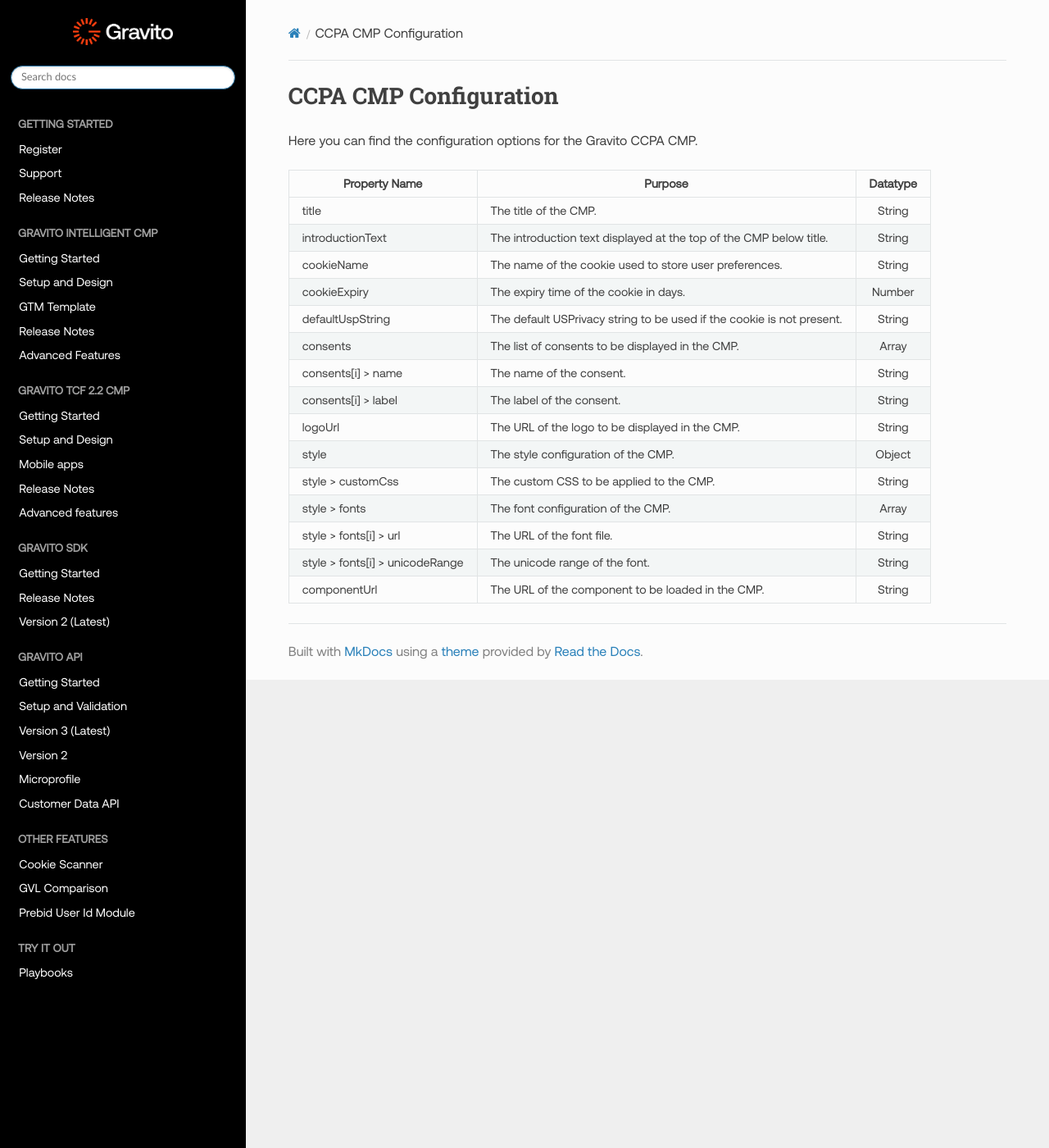
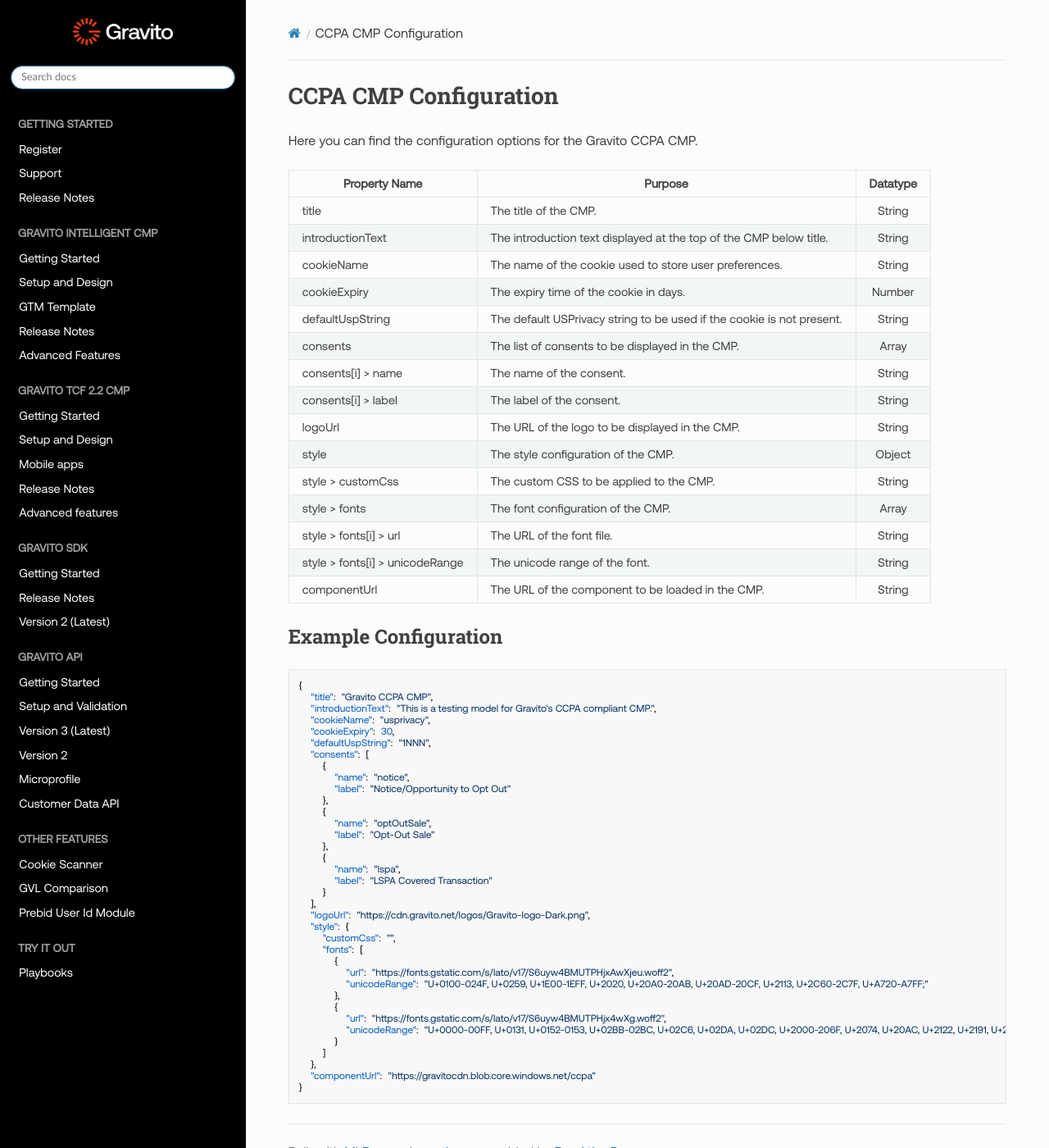
Before and after one commit to GravitoLtd/gravitoltd.github.io, an MkDocs documentation site: the page built from docs/Gravito_CCPA_CMP/Configuration.md, in a window 1280 px wide and 1400 px high. Shown: the whole window at 82% size. Built offline with MkDocs 1.6.1, drawn with Linux system fonts in a browser that asks for light colours; nearby versions of some CDN libraries.

Commit message:
Ccpa docs modification

````diff
--- a/docs/Gravito_CCPA_CMP/Configuration.md
+++ b/docs/Gravito_CCPA_CMP/Configuration.md
@@ -84,3 +84,44 @@
         <td style="text-align: center;">String</td>
     </tr>
 </table>
+
+## Example Configuration
+
+```json
+{
+  "title": "Gravito CCPA CMP",
+  "introductionText": "This is a testing model for Gravito's CCPA compliant CMP.",
+  "cookieName": "usprivacy",
+  "cookieExpiry": 30,
+  "defaultUspString": "1NNN",
+  "consents": [
+    {
+      "name": "notice",
+      "label": "Notice/Opportunity to Opt Out"
+    },
+    {
+      "name": "optOutSale",
+      "label": "Opt-Out Sale"
+    },
+    {
+      "name": "lspa",
+      "label": "LSPA Covered Transaction"
+    }
+  ],
+  "logoUrl": "https://cdn.gravito.net/logos/Gravito-logo-Dark.png",
+  "style": {
+    "customCss": "",
+    "fonts": [
+      {
+        "url": "https://fonts.gstatic.com/s/lato/v17/S6uyw4BMUTPHjxAwXjeu.woff2",
+        "unicodeRange": "U+0100-024F, U+0259, U+1E00-1EFF, U+2020, U+20A0-20AB, U+20AD-20CF, U+2113, U+2C60-2C7F, U+A720-A7FF;"
+      },
+      {
+        "url": "https://fonts.gstatic.com/s/lato/v17/S6uyw4BMUTPHjx4wXg.woff2",
+        "unicodeRange": "U+0000-00FF, U+0131, U+0152-0153, U+02BB-02BC, U+02C6, U+02DA, U+02DC, U+2000-206F, U+2074, U+20AC, U+2122, U+2191, U+2193, U+2212, U+2215, U+FEFF, U+FFFD;"
+      }
+    ]
+  },
+  "componentUrl": "https://gravitocdn.blob.core.windows.net/ccpa"
+}
+```
````
Also changed, not shown: docs/Gravito_CCPA_CMP/Getting_Started.md (+6 -0 lines), docs/Gravito_CCPA_CMP/img/Gravito_CCPA_CMP.png (added).
